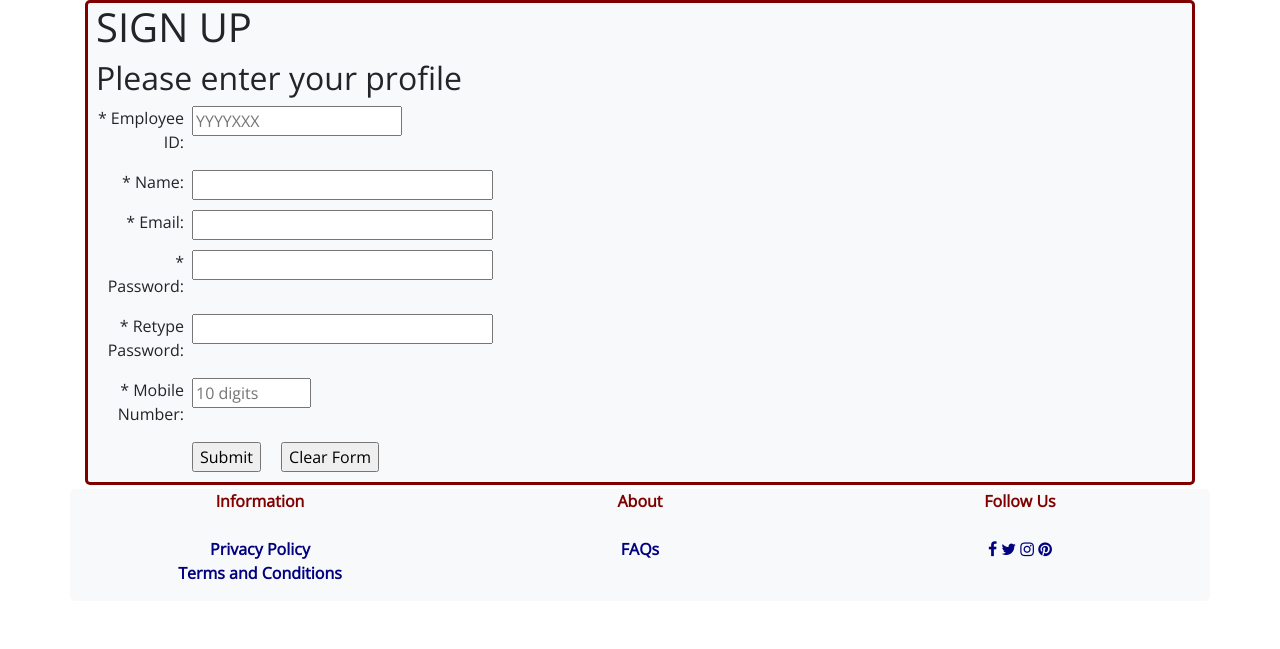
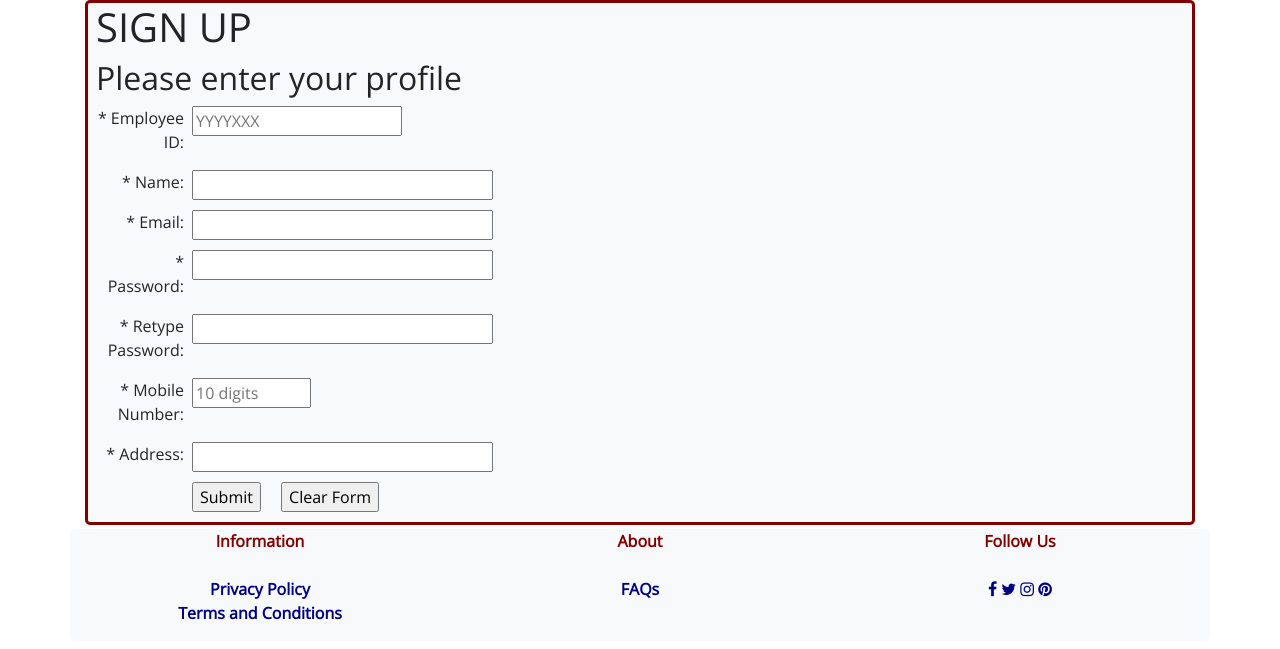
Before and after one commit to aslesha948/Customer-Relationship-Management-for-VDIEC, a PHP site: page /Add-User.php in a window 1280 px wide. Shown: the part 212-861 px from the top of the page. Before the commit the page ends 792 px from the top, so only its background shows below. Run offline with PHP 8.4, Linux system fonts and the light colour scheme; a user stored in the database is signed in.

Commit message:
Update Add-User.php

```diff
--- a/Add-User.php
+++ b/Add-User.php
@@ -69,6 +69,14 @@ if(isset($_SESSION['valid_user']))
                     <span class="error_msg" id="num_msg"></span>
                 </div>
             </div>
+
+            <div class="row">
+              <div class="col">
+                  <label for="address">* Address:</label>
+                  <input type="address" id="address" name="address" size="30" maxlength="50" required />
+                </div>
+            </div>
+
             <div class="row">
               <div class="col">
                   <label>&nbsp;</label>
```
